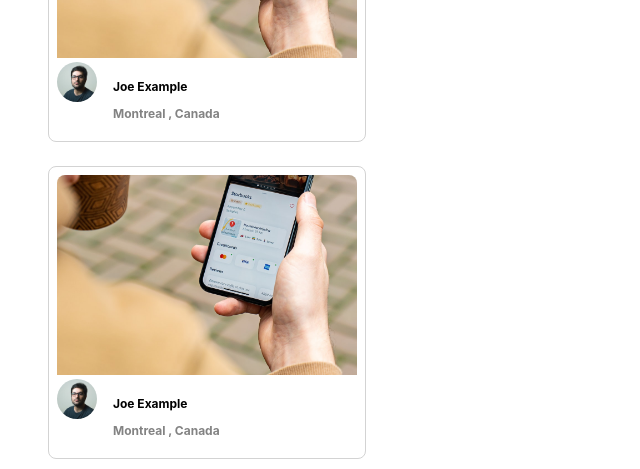
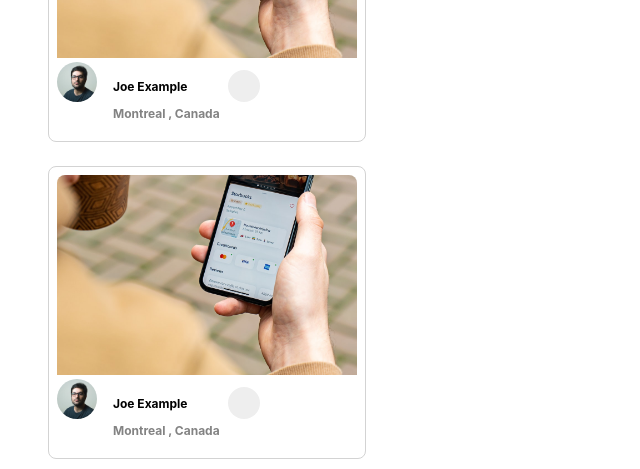
Before and after one commit to TayrineSoares/photolabs, a React (Vite) app in the folder frontend/: page / in a window 1280 px wide. Shown: the part 261-730 px from the top of the page, without its empty margins (0-640 px from the left). Built offline with nearby package versions, Linux system fonts and the light colour scheme; the HTML template or start-up script is replaced by a standard one.

Commit message:
add fav button to the photolist component

```diff
--- a/frontend/src/components/PhotoFavButton.jsx
+++ b/frontend/src/components/PhotoFavButton.jsx
@@ -7,10 +7,7 @@
 
   const [like, setLike] = useState (false);
 
-  const handleClick = () => {
-    !like ? setLike(true) : setLike(false);
-    console.log(like);
-  }
+  const handleClick = () => setLike(!like);
 
 
   return (
--- a/frontend/src/components/PhotoListItem.jsx
+++ b/frontend/src/components/PhotoListItem.jsx
@@ -1,4 +1,5 @@
 import "../styles/PhotoListItem.scss";
+import PhotoFavButton from "./PhotoFavButton";
 
 
 const PhotoListItem = (props) => {
@@ -16,6 +17,7 @@
 
         />
 
+
         <div className="photo-list__user-details">
 
           <img
@@ -29,8 +31,11 @@
             <div className="photo-list__user-location">
               <p> {data.location.city} , {data.location.country} </p>
             </div>
+
           </div>
+          <PhotoFavButton />
         </div>
+
       </div>
     </div>
   )
```
